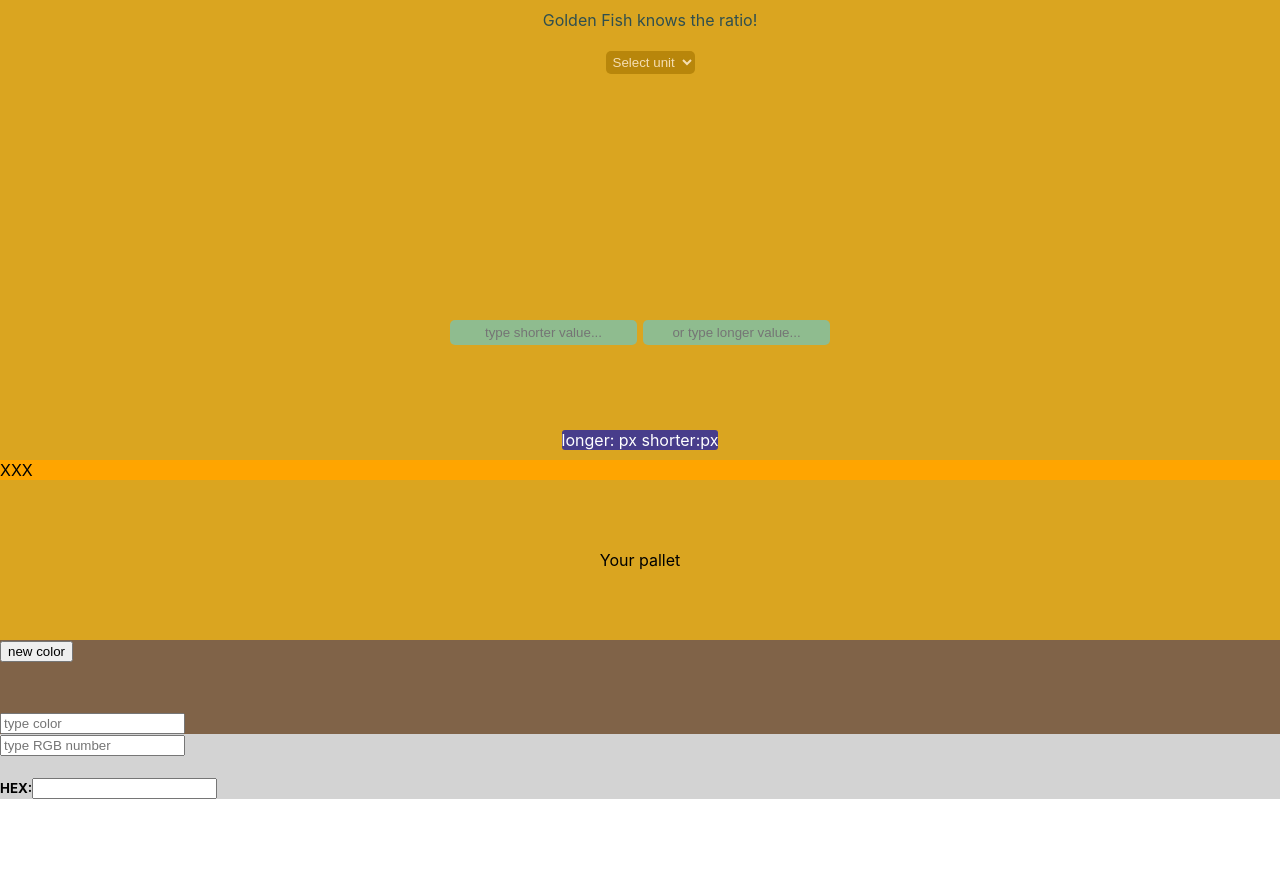
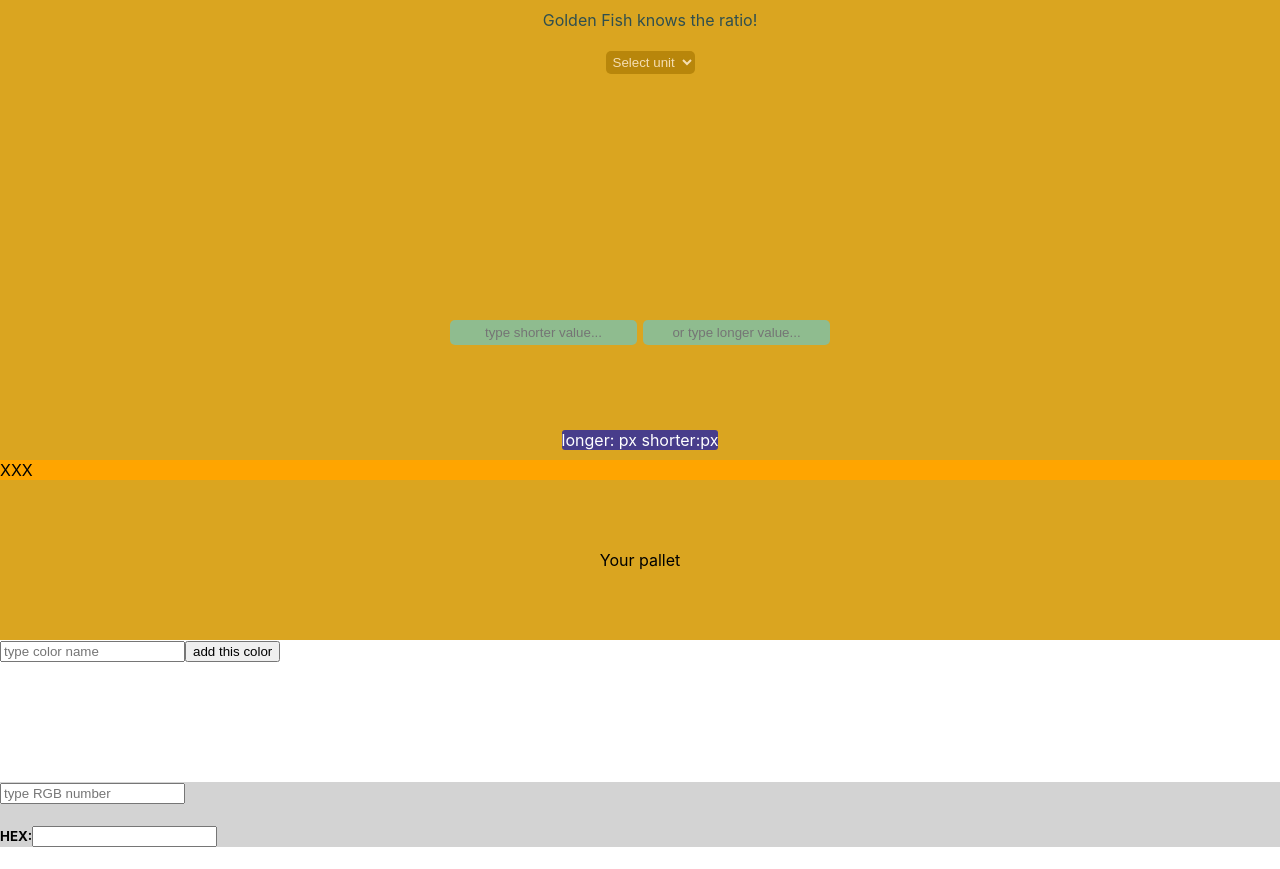
Before and after one commit to KaliKru/Golden-Fish, a React (Create React App) app: page / in a window 1280 px wide. Before the commit the page ends 821 px from the top, so only its background shows below. Built offline with nearby package versions, Linux system fonts and the light colour scheme.

Commit message:
AddPallet small changes

```diff
--- a/src/AddPallet.js
+++ b/src/AddPallet.js
@@ -3,7 +3,7 @@ import './addPallet.css';
 
 
 function AddPallet() {
-    const [pallet, setPallet] = useState([""]);
+    const [pallet, setPallet] = useState([]);
     const [color, setColor] = useState([]);
     const [rgb, setRgb] = useState([]);
 
@@ -32,17 +32,24 @@ function AddPallet() {
         <div>
             <div className={"stylePallet"}>
                 <div className={"styleRatio"}>Your pallet</div>
-                <button onClick={addColor}>new color</button>
+                <input type={"text"} value={color} placeholder="type color name" onChange={handleColor}/>
+                <button onClick={addColor}>add this color</button>
                 {pallet.map(color => <div style={{
                         width: 50,
                         height: 50,
                         backgroundColor: color,
                     }} onChange={handleColor} onInput={() => inputColor('blue')}>{color}</div>
                 )}
-                <div>{color}</div>
+
+                <br/>
+                <br/>
+                <br/>
+                <br/>
+                <br/>
+                <br/>
+                <br/>
 
                 <form>
-                    <input type={"text"} value={color} placeholder="type color" onChange={handleColor}/>
                     <div style={{backgroundColor: "lightgray"}}>
                         <input placeholder="type RGB number" onChange={handleRGB} onSubmit={() => handleRGB('rgb')}/>
 
--- a/src/addPallet.css
+++ b/src/addPallet.css
@@ -4,5 +4,5 @@
 }
 
 .stylePallet {
-    background-color: #806348;
+    background-color: #ffffff;
 }
```
